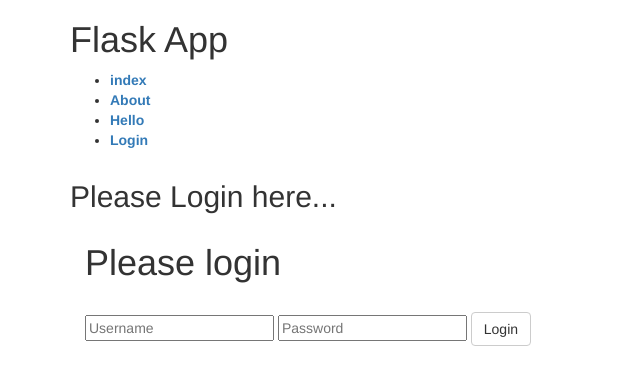
After one commit to taybur43/Flask_Application, a Flask app: page /login in a window 1280 px wide. The commit adds this page. Shown: the top 385 px of the page, without its empty margins (0-640 px from the left). Run offline with Flask 2, Linux system fonts and the light colour scheme; some libraries are stand-ins or nearby versions.

Commit message:
New login page is add

```diff
--- a/routes.py
+++ b/routes.py
@@ -14,5 +14,11 @@
 def hello():
   return render_template('hello.html')
 
+
+@app.route('/login')
+def login():
+  return render_template('login.html')
+
+
 if __name__ == '__main__':
   app.run(debug=True,host='0.0.0.0',port='5001')
--- a/templates/layout.html
+++ b/templates/layout.html
@@ -14,6 +14,7 @@
             <li><a href="{{ url_for('index') }}">index</a></li>
             <li><a href="{{ url_for('about') }}">About</a></li>
             <li><a href="{{ url_for('hello') }}">Hello</a></li>
+            <li><a href="{{ url_for('login') }}">Login</a></li>
            </ul>
          </nav></strong>
        </div>
--- /dev/null
+++ b/templates/login.html
@@ -0,0 +1,26 @@
+{% extends "layout.html" %}
+
+{% block content %}
+  <h2>Please Login here...</h2>
+  <head>
+    <title>Flask Intro - login page</title>
+    <meta name="viewport" content="width=device-width, initial-scale=1.0">
+    <link href="static/bootstrap.min.css" rel="stylesheet" media="screen">
+  </head>
+  <body>
+    <div class="container">
+      <h1>Please login</h1>
+      <br>
+      <form action="" method="post">
+        <input type="text" placeholder="Username" name="username" value="{{
+          request.form.username }}">
+         <input type="password" placeholder="Password" name="password" value="{{
+          request.form.password }}">
+        <input class="btn btn-default" type="submit" value="Login">
+      </form>
+      {% if error %}
+        <p class="error"><strong>Error:</strong> {{ error }}
+      {% endif %}
+    </div>
+  </body>
+{% endblock %}
```
